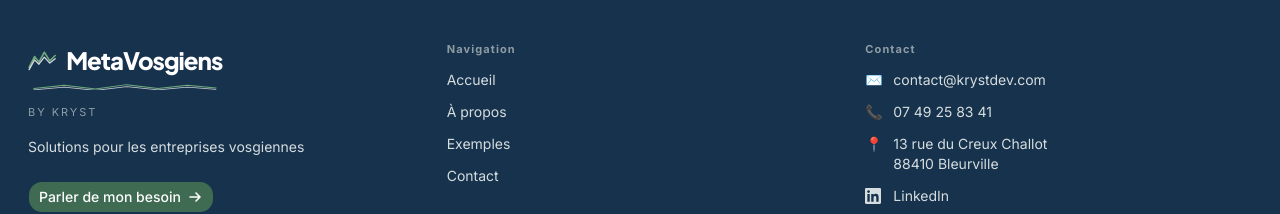
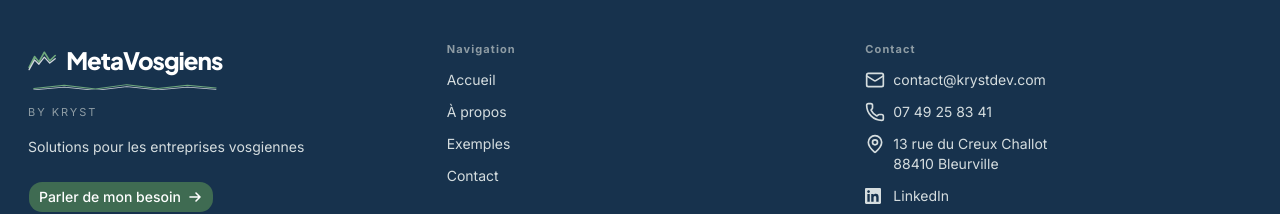
Before and after one commit to Krystopher88/metavosgiens-web, a Next.js app: page / in a window 1280 px wide. Shown: the part 4051-4265 px from the top of the page. Built offline with nearby package versions, Linux system fonts and the light colour scheme; no server answers.

Commit message:
feat: remplacer emojis par icônes Lucide dans footer contact

```diff
--- a/components/site-footer.tsx
+++ b/components/site-footer.tsx
@@ -5,6 +5,7 @@
 import { ContactCtaButton } from "@/components/contact-cta-button";
 import { SITE } from "@/lib/content";
 import { handleInPageNavClick } from "@/lib/nav-scroll";
+import { Mail, Phone, MapPin } from "lucide-react";
 
 // "/#..." (not "#..."): the footer renders on every page — a bare hash only
 // scrolls within the current page and does nothing on pages other than the
@@ -64,17 +65,17 @@
         <div className="flex flex-col gap-3 text-sm text-[#d5dddf]">
           <p className={LABEL_CLASS}>Contact</p>
           <div className="flex items-center gap-2">
-            <span className="w-5">✉️</span>
+            <Mail size={20} />
             <a href={`mailto:${SITE.contactEmail}`} className={LINK_CLASS}>
               {SITE.contactEmail}
             </a>
           </div>
           <div className="flex items-center gap-2">
-            <span className="w-5">📞</span>
+            <Phone size={20} />
             <span>{SITE.contactPhone}</span>
           </div>
           <div className="flex items-start gap-2">
-            <span className="w-5">📍</span>
+            <MapPin size={20} />
             <span>13 rue du Creux Challot<br />88410 Bleurville</span>
           </div>
           <a href={SITE.contactLinkedIn} target="_blank" rel="noopener noreferrer" className={`${LINK_CLASS} flex items-center gap-2`}>
```
